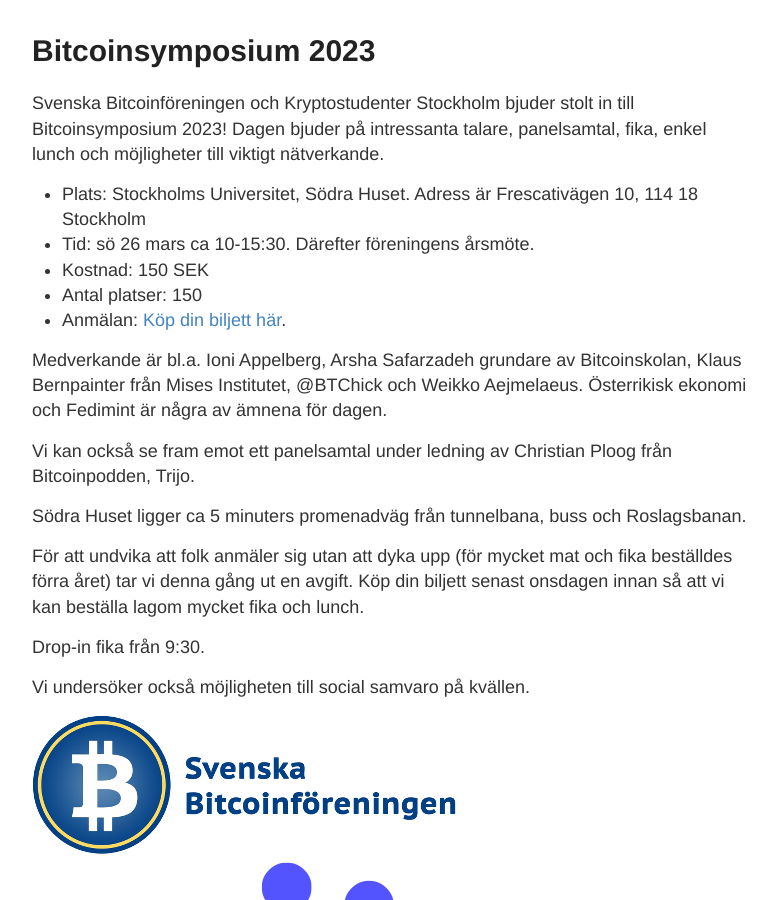
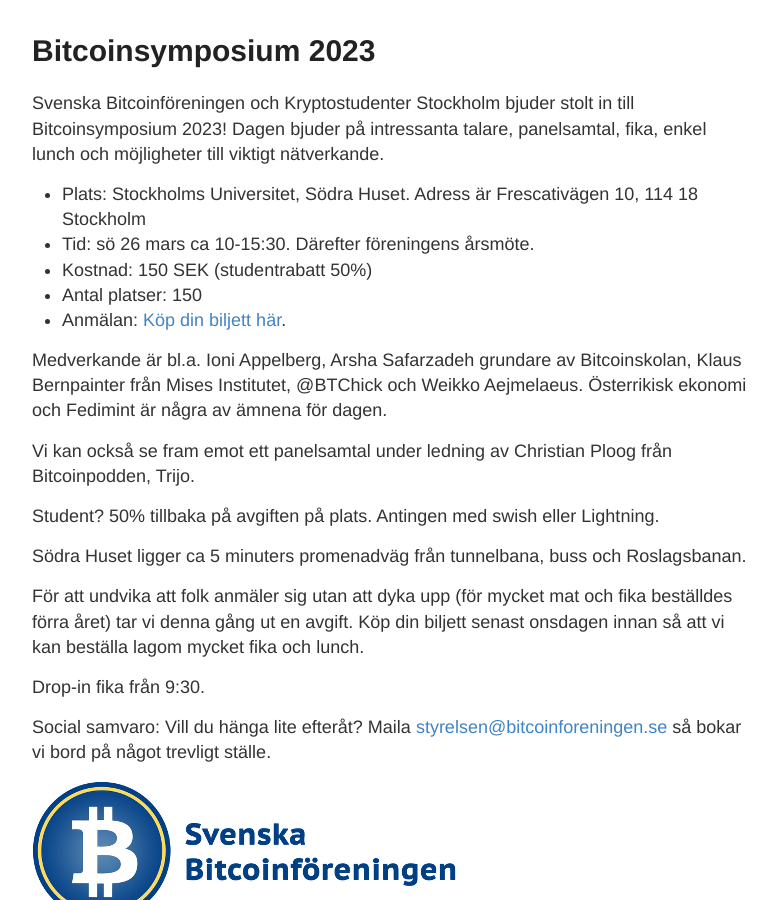
Before and after one commit to bitcoinforeningen/bitcoinforeningen.github.io, a Jekyll site: the page built from _posts/2023-01-14-symposium.md, in a window 1280 px wide and 900 px high, scrolled down 209 px. Shown: the whole window, without its empty margins (248-1024 px from the left). Built offline with Jekyll 4.4.1, drawn with Linux system fonts in a browser that asks for light colours.

Commit message:
Update 2023-01-14-symposium.md
Studentrabatt och social samvaro

```diff
--- a/_posts/2023-01-14-symposium.md
+++ b/_posts/2023-01-14-symposium.md
@@ -7,7 +7,7 @@ Svenska Bitcoinföreningen och Kryptostudenter Stockholm bjuder stolt in till Bi
 
 * Plats: Stockholms Universitet, Södra Huset. Adress är Frescativägen 10, 114 18 Stockholm
 * Tid: sö 26 mars ca 10-15:30. Därefter föreningens årsmöte.
-* Kostnad: 150 SEK
+* Kostnad: 150 SEK (studentrabatt 50%)
 * Antal platser: 150
 * Anmälan: [Köp din biljett här](https://boka.se/event/bitcoin-symposium-2023-stockholms-universitet-stockho--(x4fez7nc)).
 
@@ -15,13 +15,15 @@ Medverkande är bl.a. Ioni Appelberg, Arsha Safarzadeh grundare av Bitcoinskolan
 
 Vi kan också se fram emot ett panelsamtal under ledning av Christian Ploog från Bitcoinpodden, Trijo.
 
+Student? 50% tillbaka på avgiften på plats. Antingen med swish eller Lightning.
+
 Södra Huset ligger ca 5 minuters promenadväg från tunnelbana, buss och Roslagsbanan.
 
 För att undvika att folk anmäler sig utan att dyka upp (för mycket mat och fika beställdes förra året) tar vi denna gång ut en avgift. Köp din biljett senast onsdagen innan så att vi kan beställa lagom mycket fika och lunch.
 
 Drop-in fika från 9:30.
 
-Vi undersöker också möjligheten till social samvaro på kvällen.
+Social samvaro: Vill du hänga lite efteråt? Maila <styrelsen@bitcoinforeningen.se> så bokar vi bord på något trevligt ställe.
 
 ![Bitcoinföreningen arrangerar](/images/logoBitcoinforeningen.png)
 ![Trijo sponsrar](/images/trijo_logo_ny.png)
```
